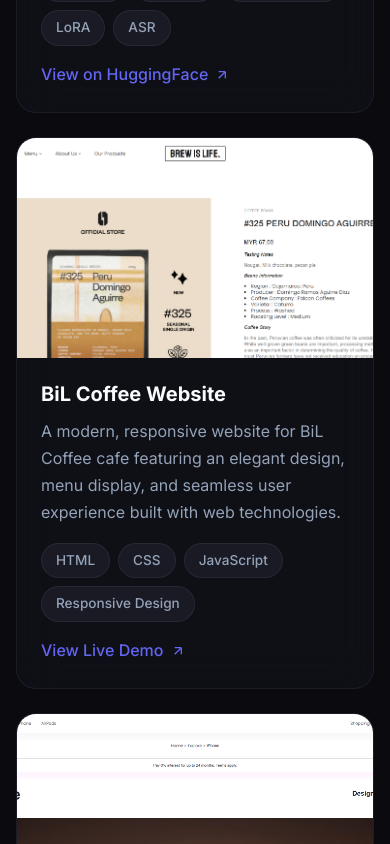
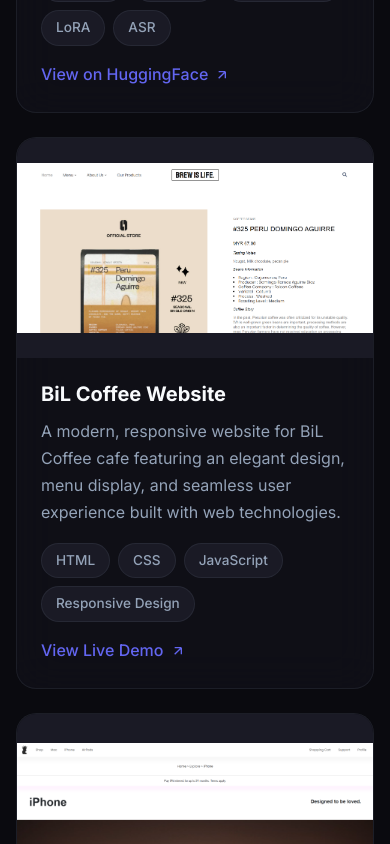
Before and after one commit to Chhhh619/portfolio-website, a React (Vite) app: page / in a window 390 px wide. Shown: the part 3400-4244 px from the top of the page. Built offline with nearby package versions, Linux system fonts and the light colour scheme; no server answers.

Commit message:
Fix mobile app image to show all phones

```diff
--- a/src/components/Projects.css
+++ b/src/components/Projects.css
@@ -48,9 +48,10 @@
 .project-img {
     width: 100%;
     height: 100%;
-    object-fit: cover;
-    object-position: center top;
+    object-fit: contain;
+    object-position: center;
     transition: transform var(--transition-base);
+    background: var(--bg-tertiary);
 }
 
 .project-card:hover .project-img {
```
